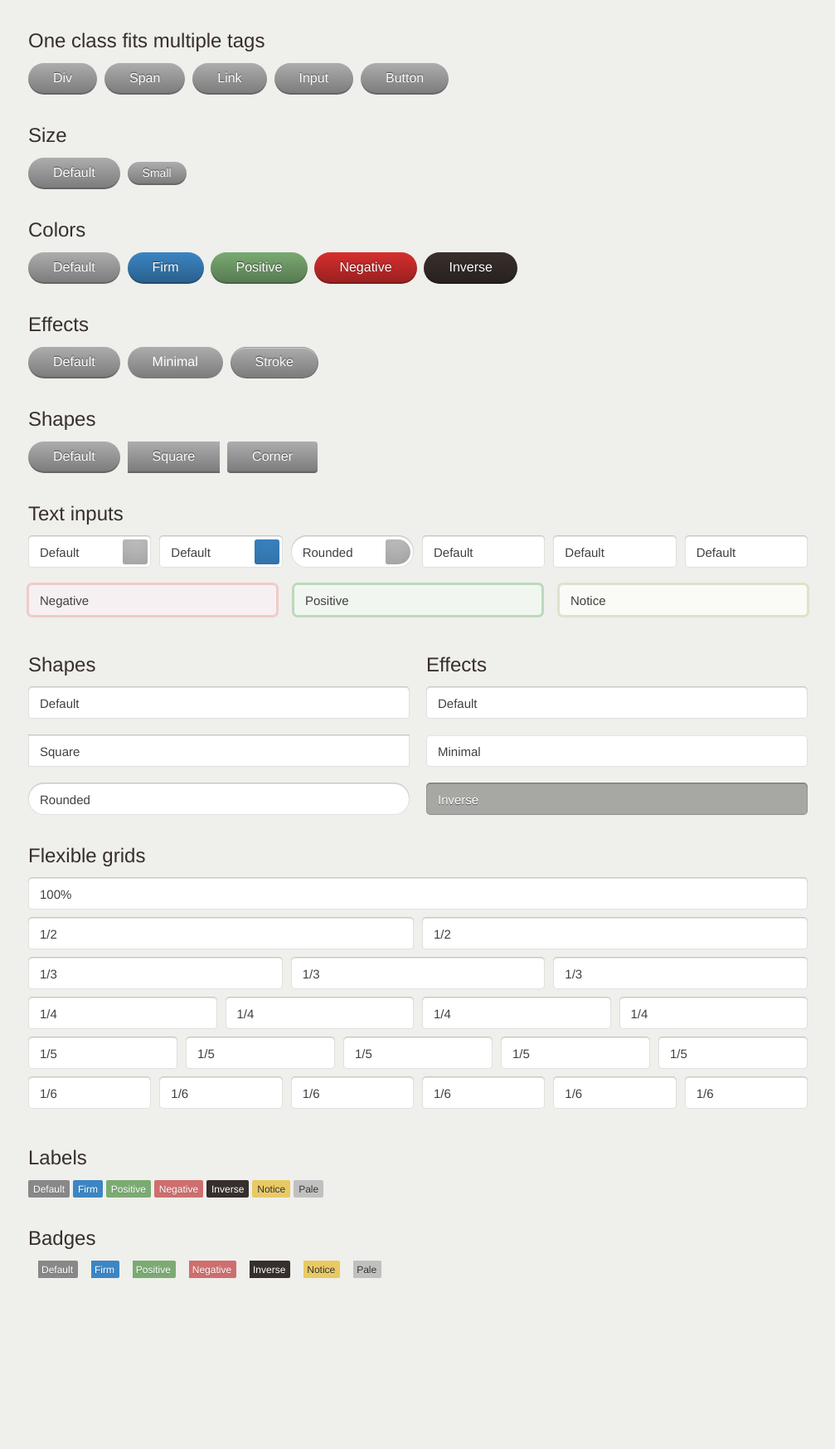
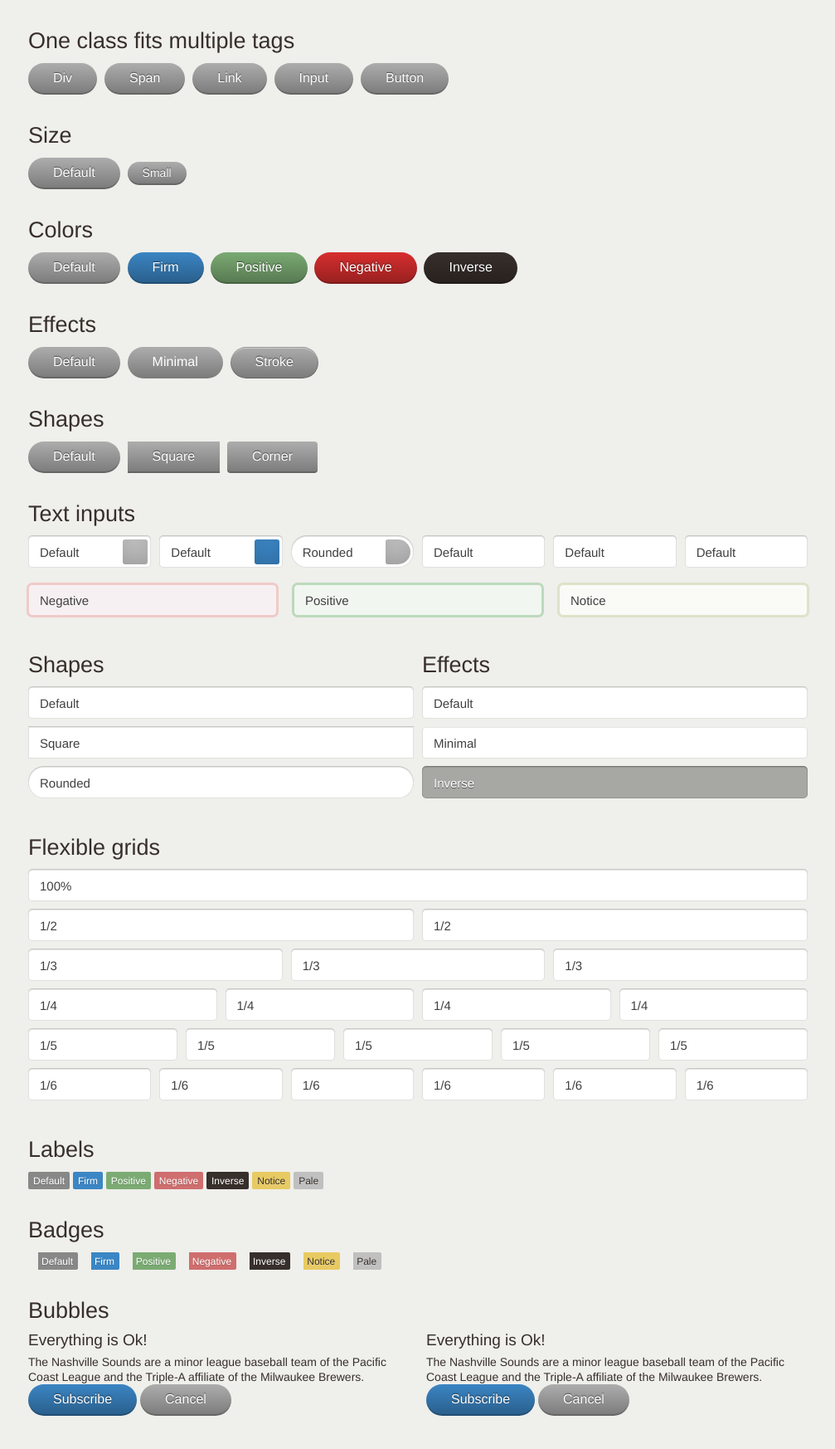
Before and after one commit to iurevych/The-Bricks, a Rails app: page / in a window 1280 px wide. Shown: the whole page at 83% size, without its empty margins (136-1143 px from the left). Before the commit the page ends 1540 px from the top, so only its background shows below. Run offline with Rails 7, Linux system fonts and the light colour scheme; style sheets or scripts are compiled from the project's sources; some libraries are stand-ins or nearby versions.

Commit message:
Grids/spaces improvements

```diff
--- a/app/assets/stylesheets/base/grids.sass
+++ b/app/assets/stylesheets/base/grids.sass
@@ -1,6 +1,7 @@
-@import 'mixins'
+@import '../config'
 
-.clearfix
+.row,
+.form--row
   +clearfix
 
 .col1of2,
@@ -9,6 +10,7 @@
 .col1of5, .col2of5, .col3of5, .col4of5,
 .col1of6, .col2of6, .col3of6, .col4of6, .col5of6
   float: left
+  +box-sizing
 
 .last-col
   +last-col
--- a/app/assets/stylesheets/base/responsive.sass
+++ b/app/assets/stylesheets/base/responsive.sass
@@ -14,8 +14,10 @@
     display: inherit
 
   .left,
-  .right
+  .right,
+  [class^='col']
     float: none
+    width: auto
 
 // For tablet
 @media all and (min-width: 768px) and (max-width: 979px)
--- a/app/assets/stylesheets/base/spaces.sass
+++ b/app/assets/stylesheets/base/spaces.sass
@@ -124,3 +124,43 @@
 
 .mll, .mhl, .mal
   margin-left: $space-l
+
+
+// ----------------------
+// Negative left margin of the row
+// ----------------------
+.-mll
+  margin-left: -#{$space-l}
+
+.-mlm
+  margin-left: -#{$space-m}
+
+.-mls
+  margin-left: -#{$space-s}
+
+.-mlx
+  margin-left: -#{$space-x}
+
+// Add spaces to each closest column
+// inside particular row.
+.row,
+.form--row
+  &.is-x
+    margin-left: -$space-x
+    > [class^='col']
+      padding-left: $space-x
+
+  &.is-s
+    margin-left: -$space-s
+    > [class^='col']
+      padding-left: $space-x
+
+  &.is-m
+    margin-left: -$space-m
+    > [class^='col']
+      padding-left: $space-m
+
+  &.is-l
+    margin-left: -$space-l
+    > [class^='col']
+      padding-left: $space-l
--- a/app/assets/stylesheets/base/type.sass
+++ b/app/assets/stylesheets/base/type.sass
@@ -21,9 +21,15 @@ h6, .h6
 // Heading spaces
 h1
   margin-bottom: 18px
+  font-weight: 500
 
 h2
   margin-bottom: 12px
+  font-weight: 500
+
+h3
+  margin-bottom: 8px
+  font-weight: 500
 
 // Font colors
 .opaque
--- a/app/assets/stylesheets/config.sass
+++ b/app/assets/stylesheets/config.sass
@@ -13,9 +13,9 @@ $link:       #3b86c4
 
 // Typography
 $base-font: 'Helvetica Neue', Arial, sans-serif
-$h1: 24px
-$h2: 20px
-$h3: 18px
+$h1: 27px
+$h2: 22px
+$h3: 19px
 $h4: 16px
 $h5: 14px
 $h6: 12px
--- a/app/assets/stylesheets/layouts/app.sass
+++ b/app/assets/stylesheets/layouts/app.sass
@@ -12,8 +12,12 @@ body
   width: 940px
   +clearfix
 
+.App--block
+  margin: 40px 0
+  +clearfix
+
 
 // MQ --------------------
 @media all and (max-width: 979px)
   .App--container
-    width: 100%
+    width: auto
--- a/app/assets/stylesheets/modules/form.sass
+++ b/app/assets/stylesheets/modules/form.sass
@@ -8,17 +8,12 @@
   +clearfix
 
 
-  // ----------------------
-  // Fixes left margin of the form row
-  // ----------------------
-  &.is-l-gap
-    margin-left: -#{$space-l}
-
-  &.is-m-gap
-    margin-left: -#{$space-m}
-
-  &.is-s-gap
-    margin-left: -#{$space-s}
-
-  &.is-x-gap
-    margin-left: -#{$space-x}
+// MQ --------------------
+@media all and (max-width: 979px)
+  .form--row
+    .input,
+    input[type='text'],
+    input[type='password'],
+    input[type='email'],
+    input[type='search']
+      margin-bottom: $space-m
--- a/app/views/application/bricks.haml
+++ b/app/views/application/bricks.haml
@@ -1,4 +1,4 @@
-.pvl.mtl
+.App--block
   %h1 One class fits multiple tags
   .button.mrs Div
   %span.button.mrs Span
@@ -6,12 +6,12 @@
   %input.button.mrs{type: "submit", value: "Input"}
   %button.button Button
 
-.pvl
+.App--block
   %h1 Size
   .button.mrs Default
   .button.is-small.mrs Small
 
-.pvl
+.App--block
   %h1 Colors
   .button.mrs Default
   .button.is-firm.mrs Firm
@@ -19,154 +19,130 @@
   .button.is-negative.mrs Negative
   .button.is-inverse.mrs Inverse
 
-.pvl
+.App--block
   %h1 Effects
   .button.mrs Default
   .button.is-minimal.mrs Minimal
   .button.is-stroke.mrs Stroke
 
-.pvl
+.App--block
   %h1 Shapes
   .button.mrs Default
   .button.is-square.mrs Square
   .button.is-corner.mrs Corner
 
-.pvl
+.App--block
   %h1 Text inputs
-  .form--row.mbl.is-m-gap
+  .form--row.is-m.mbl
     .col1of6
-      .input--holder.mlm
+      .input--holder
         %input{type: "text", value: "Default"}
         %input.input--button.is-search{type: "submit", value: ""}
     .col1of6
-      .input--holder.mlm
+      .input--holder
         %input{type: "text", value: "Default"}
         %input.input--button.is-firm.is-search{type: "submit", value: ""}
     .col1of6
-      .input--holder.mlm
+      .input--holder
         %input.is-rounded{type: "text", value: "Rounded"}
         %input.input--button.is-rounded.is-search{type: "submit", value: ""}
     .col1of6
-      .input--holder.mlm
+      .input--holder
         %input{type: "text", value: "Default"}
         %input.input--icon.is-date{type: "submit", value: ""}
     .col1of6
-      .input--holder.mlm
+      .input--holder
         %input{type: "text", value: "Default"}
         %input.input--icon.is-error{type: "submit", value: ""}
     .col1of6
-      .input--holder.mlm
+      .input--holder
         %input{type: "text", value: "Default"}
         %input.input--icon.is-success{type: "submit", value: ""}
 
-  .form--row.is-l-gap
+  .form--row.is-l
     .col1of3
-      .mll
-        %input.is-negative{type: "text", value: "Negative"}
+      %input.is-negative{type: "text", value: "Negative"}
     .col1of3
-      .mll
-        %input.is-positive{type: "text", value: "Positive"}
+      %input.is-positive{type: "text", value: "Positive"}
     .col1of3
-      .mll
-        %input.is-notice{type: "text", value: "Notice"}
+      %input.is-notice{type: "text", value: "Notice"}
 
-.ptl.clearfix
-  .col1of2
-    .mrm
+.App--block
+  .row.is-m
+    .col1of2
       %h1 Shapes
-      .form--row.mbl
+      .form--row
         %input{type: "text", value: "Default"}
-      .form--row.mbl
+      .form--row
         %input.is-square{type: "text", value: "Square"}
-      .form--row.mbl
+      .form--row
         %input.is-rounded{type: "text", value: "Rounded"}
 
-  .col1of2
-    .mlm
+    .col1of2
       %h1 Effects
-      .form--row.mbl
+      .form--row
         %input{type: "text", value: "Default"}
-      .form--row.mbl
+      .form--row
         %input.is-minimal{type: "text", value: "Minimal"}
-      .form--row.mbl
+      .form--row
         %input.is-inverse{type: "text", value: "Inverse"}
 
-.pvl.mbl
+.App--block
   %h1 Flexible grids
   .form--row
     %input{type: "text", value: "100%"}
 
-  .form--row.is-m-gap
+  .form--row.is-m
     .col1of2
-      .mlm
-        %input{type: "text", value: "1/2"}
+      %input{type: "text", value: "1/2"}
     .col1of2
-      .mlm
-        %input{type: "text", value: "1/2"}
+      %input{type: "text", value: "1/2"}
 
-  .form--row.is-m-gap
+  .form--row.is-m
     .col1of3
-      .mlm
-        %input{type: "text", value: "1/3"}
+      %input{type: "text", value: "1/3"}
     .col1of3
-      .mlm
-        %input{type: "text", value: "1/3"}
+      %input{type: "text", value: "1/3"}
     .col1of3.right
-      .mlm
-        %input{type: "text", value: "1/3"}
+      %input{type: "text", value: "1/3"}
 
-  .form--row.is-m-gap
+  .form--row.is-m
     .col1of4
-      .mlm
-        %input{type: "text", value: "1/4"}
+      %input{type: "text", value: "1/4"}
     .col1of4
-      .mlm
-        %input{type: "text", value: "1/4"}
+      %input{type: "text", value: "1/4"}
     .col1of4
-      .mlm
-        %input{type: "text", value: "1/4"}
+      %input{type: "text", value: "1/4"}
     .col1of4
-      .mlm
-        %input{type: "text", value: "1/4"}
+      %input{type: "text", value: "1/4"}
 
-  .form--row.is-m-gap
+  .form--row.is-m
     .col1of5
-      .mlm
-        %input{type: "text", value: "1/5"}
+      %input{type: "text", value: "1/5"}
     .col1of5
-      .mlm
-        %input{type: "text", value: "1/5"}
+      %input{type: "text", value: "1/5"}
     .col1of5
-      .mlm
-        %input{type: "text", value: "1/5"}
+      %input{type: "text", value: "1/5"}
     .col1of5
-      .mlm
-        %input{type: "text", value: "1/5"}
+      %input{type: "text", value: "1/5"}
     .col1of5
-      .mlm
-        %input{type: "text", value: "1/5"}
+      %input{type: "text", value: "1/5"}
 
-  .form--row.is-m-gap
+  .form--row.is-m
     .col1of6
-      .mlm
-        %input{type: "text", value: "1/6"}
+      %input{type: "text", value: "1/6"}
     .col1of6
-      .mlm
-        %input{type: "text", value: "1/6"}
+      %input{type: "text", value: "1/6"}
     .col1of6
-      .mlm
-        %input{type: "text", value: "1/6"}
+      %input{type: "text", value: "1/6"}
     .col1of6
-      .mlm
-        %input{type: "text", value: "1/6"}
+      %input{type: "text", value: "1/6"}
     .col1of6
-      .mlm
-        %input{type: "text", value: "1/6"}
+      %input{type: "text", value: "1/6"}
     .col1of6.right
-      .mlm
-        %input{type: "text", value: "1/6"}
+      %input{type: "text", value: "1/6"}
 
-.mbl.pbl
+.App--block
   %h1 Labels
   %span.label Default
   %a.label.is-firm{href: "#"} Firm
@@ -176,7 +152,7 @@
   %a.label.is-notice{href: "#"} Notice
   %a.label.is-pale{href: "#"} Pale
 
-.mbl.pbl
+.App--block
   %h1 Badges
   %span.badge Default
   %a.badge.is-firm{href: "#"} Firm
@@ -185,3 +161,26 @@
   %a.badge.is-inverse{href: "#"} Inverse
   %a.badge.is-notice{href: "#"} Notice
   %a.badge.is-pale{href: "#"} Pale
+
+.App--block
+  %h1 Bubbles
+  .row.is-l
+    .col1of2
+      .bubble
+        %h3.bubble--title Everything is Ok!
+        %p
+          The Nashville Sounds are a minor league baseball team of the Pacific Coast League
+          and the Triple-A affiliate of the Milwaukee Brewers.
+        .bubble--actions
+          %a.button.is-firm{href: "#"} Subscribe
+          %a.button{href: "#"} Cancel
+
+    .col1of2
+      .bubble
+        %h3.bubble--title Everything is Ok!
+        %p
+          The Nashville Sounds are a minor league baseball team of the Pacific Coast League
+          and the Triple-A affiliate of the Milwaukee Brewers.
+        .bubble--actions
+          %a.button.is-firm{href: "#"} Subscribe
+          %a.button{href: "#"} Cancel
```
